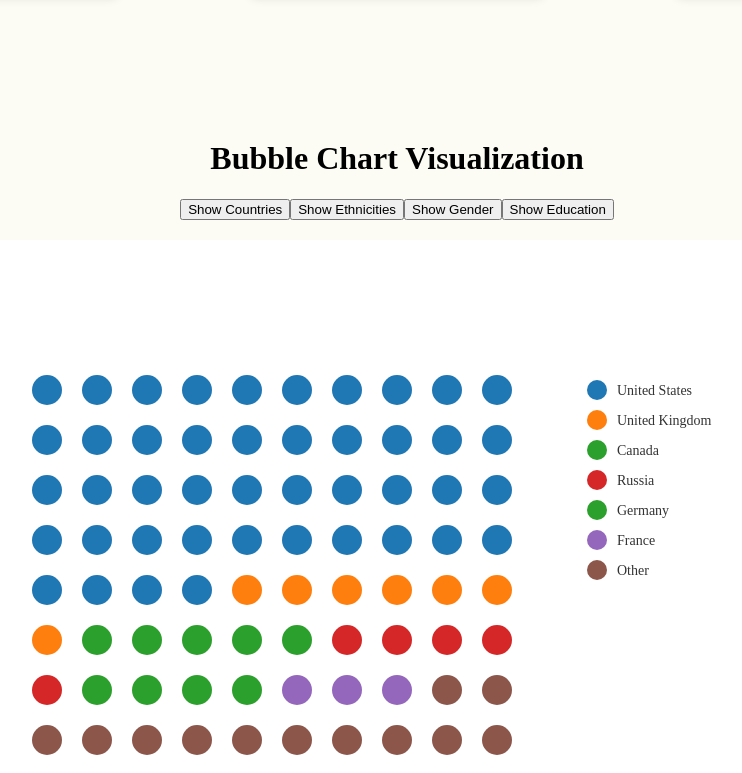
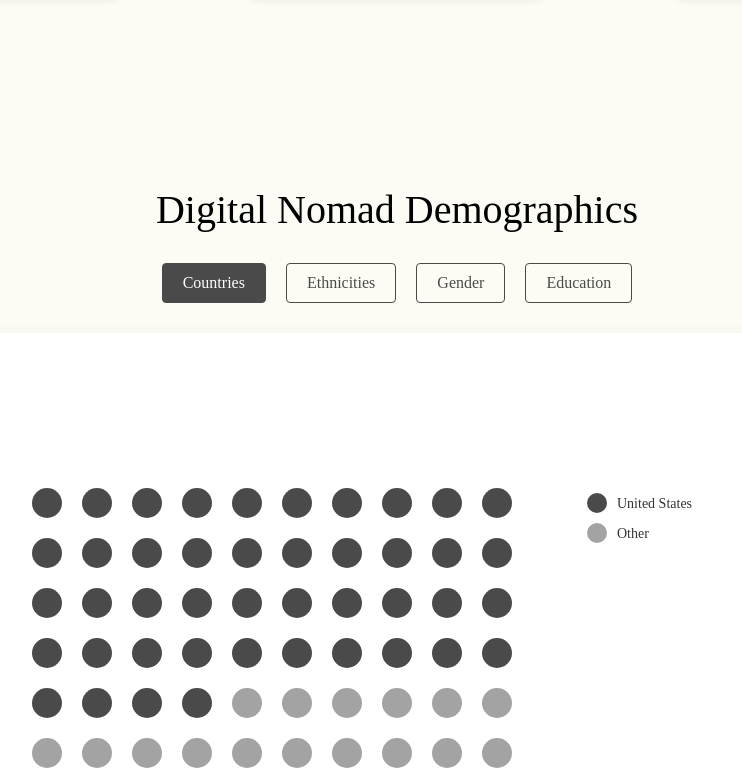
Before and after one commit to nomad-faces/nomad-faces.github.io, a React (Create React App) app: page / in a window 1280 px wide. Shown: the part 4911-5684 px from the top of the page, without its empty margins (243-985 px from the left). Built offline with nearby package versions, Linux system fonts and the light colour scheme; a web font is replaced by a local one.

Commit message:
update charts; create age chart

```diff
--- a/src/App.css
+++ b/src/App.css
@@ -27,3 +27,55 @@
 .App-link {
   color: #61dafb;
 }
+
+/* Bubble Chart Styles */
+.bubble-chart-section {
+  font-family: "adobe-caslon-pro", serif;
+  padding: 40px 0;
+  background-color: #fcfcf5;
+}
+
+.bubble-chart-title {
+  font-size: 40px;
+  margin-bottom: 30px;
+  font-weight: normal;
+}
+
+.bubble-chart-buttons {
+  display: flex;
+  justify-content: center;
+  gap: 20px;
+  margin-bottom: 30px;
+}
+
+.chart-button {
+  padding: 10px 20px;
+  font-size: 16px;
+  font-family: "adobe-caslon-pro", serif;
+  border: 1px solid #4a4a4a;
+  border-radius: 4px;
+  background: transparent;
+  color: #4a4a4a;
+  cursor: pointer;
+  transition: all 0.2s ease;
+}
+
+.chart-button:hover {
+  background: rgba(74, 74, 74, 0.1);
+}
+
+.chart-button.active {
+  background: #4a4a4a;
+  color: white;
+}
+
+.bubble-chart-container {
+  background-color: white;
+  border-radius: 10px;
+  box-shadow: 0px 4px 20px rgba(0, 0, 0, 0.05);
+  margin: 20px auto;
+  width: 90%;
+  max-width: 900px;
+  padding: 20px;
+  font-family: "adobe-caslon-pro", serif;
+}
--- a/src/App.js
+++ b/src/App.js
@@ -1,12 +1,11 @@
 import Scrollytelling from "./scrollytelling.js";
 import Cards from "./cards.js";
-import './App.css';
-import Story from './Story.js';
+import "./App.css";
+import Story from "./Story.js";
 import BubbleChart from "./charts/BubbleChart.jsx";
 import TopDestinations from "./charts/TopDestinations.jsx";
+import Age from "./charts/Age.jsx";
 import React, { useState } from "react";
-
-
 
 function App() {
   const [dataType, setDataType] = useState("countries");
@@ -14,32 +13,58 @@ function App() {
     <div className="App">
       <Scrollytelling />
       <Cards />
-      <h1>Bubble Chart Visualization</h1>
-      <button onClick={() => setDataType("countries")}>Show Countries</button>
-      <button onClick={() => setDataType("ethnicities")}>Show Ethnicities</button>
-      <button onClick={() => setDataType("gender")}>Show Gender</button>
-      <button onClick={() => setDataType("education")}>Show Education</button>
+      <div className="bubble-chart-section">
+        <h1 className="bubble-chart-title">Digital Nomad Demographics</h1>
 
-      <div
-        style={{
-          backgroundColor: "white", // Set background color to white
-          borderRadius: "10px",       // Optional: Add rounded corners
-          boxShadow: "0px 4px 10px rgba(0, 0, 0, 0)", // Optional: Add a subtle shadow
-          margin: "20px auto",       // Center the container on the page with some margin
-          width: "80%",              // Optional: Set the container width (adjust as needed)
-          maxWidth: "900px",         // Optional: Set a max width
-        }}
-      >
-        <BubbleChart dataType={dataType} />
+        <div className="bubble-chart-buttons">
+          <button
+            onClick={() => setDataType("countries")}
+            className={`chart-button ${
+              dataType === "countries" ? "active" : ""
+            }`}
+          >
+            Countries
+          </button>
+          <button
+            onClick={() => setDataType("ethnicities")}
+            className={`chart-button ${
+              dataType === "ethnicities" ? "active" : ""
+            }`}
+          >
+            Ethnicities
+          </button>
+          <button
+            onClick={() => setDataType("gender")}
+            className={`chart-button ${dataType === "gender" ? "active" : ""}`}
+          >
+            Gender
+          </button>
+          <button
+            onClick={() => setDataType("education")}
+            className={`chart-button ${
+              dataType === "education" ? "active" : ""
+            }`}
+          >
+            Education
+          </button>
+        </div>
+
+        <div className="bubble-chart-container">
+          <BubbleChart dataType={dataType} />
+        </div>
       </div>
+      <h1 className="bubble-chart-title">Digital Nomad Age Distribution</h1>
+      <div>
+        <Age />
+      </div>
+
       <Story />
       <div>
-      <h1>Top Cities for Digital Nomads</h1>
-      <TopDestinations />
+        <h1>Top Cities for Digital Nomads</h1>
+        <TopDestinations />
+      </div>
     </div>
-
-    </div>
-  )
+  );
 }
 
 export default App;
--- /dev/null
+++ b/src/charts/Age.jsx
@@ -0,0 +1,228 @@
+import React, { useEffect, useRef } from "react";
+import * as d3 from "d3";
+
+const Age = () => {
+  const svgRef = useRef();
+
+  const rawData = [
+    { age: 20, percentage: 0.2 },
+    { age: 22, percentage: 0.3 },
+    { age: 23, percentage: 0.3 },
+    { age: 24, percentage: 1.0 },
+    { age: 25, percentage: 1.0 },
+    { age: 26, percentage: 1.0 },
+    { age: 27, percentage: 2.0 },
+    { age: 28, percentage: 2.0 },
+    { age: 29, percentage: 2.0 },
+    { age: 30, percentage: 3.0 },
+    { age: 31, percentage: 5.0 },
+    { age: 32, percentage: 7.0 },
+    { age: 33, percentage: 7.0 },
+    { age: 34, percentage: 6.0 },
+    { age: 35, percentage: 6.0 },
+    { age: 36, percentage: 8.0 },
+    { age: 37, percentage: 6.0 },
+    { age: 38, percentage: 6.0 },
+    { age: 39, percentage: 5.0 },
+    { age: 40, percentage: 5.0 },
+    { age: 41, percentage: 4.0 },
+    { age: 42, percentage: 3.0 },
+    { age: 43, percentage: 3.0 },
+    { age: 44, percentage: 2.0 },
+    { age: 45, percentage: 2.0 },
+  ];
+
+  // Create interpolated data points for smoother curve
+  const interpolateData = () => {
+    const result = [];
+    for (let i = 0; i < rawData.length - 1; i++) {
+      const current = rawData[i];
+      const next = rawData[i + 1];
+      result.push(current);
+
+      // Only interpolate if there's a gap in ages
+      if (next.age - current.age > 1) {
+        const steps = next.age - current.age;
+        for (let j = 1; j < steps; j++) {
+          const t = j / steps;
+          result.push({
+            age: current.age + j,
+            percentage: current.percentage * (1 - t) + next.percentage * t,
+          });
+        }
+      }
+    }
+    result.push(rawData[rawData.length - 1]);
+    return result;
+  };
+
+  const ageData = interpolateData();
+
+  useEffect(() => {
+    if (!svgRef.current) return;
+
+    // Set up dimensions
+    const width = 800;
+    const height = 400;
+    const margin = { top: 40, right: 40, bottom: 60, left: 60 };
+    const innerWidth = width - margin.left - margin.right;
+    const innerHeight = height - margin.top - margin.bottom;
+
+    // Create SVG
+    const svg = d3
+      .select(svgRef.current)
+      .attr("width", width)
+      .attr("height", height);
+
+    // Clear any existing elements
+    svg.selectAll("*").remove();
+
+    // Create scales
+    const xScale = d3.scaleLinear().domain([20, 45]).range([0, innerWidth]);
+
+    const yScale = d3
+      .scaleLinear()
+      .domain([0, d3.max(ageData, (d) => d.percentage)])
+      .range([innerHeight, 0]);
+
+    // Create tooltip
+    const tooltip = d3
+      .select("body")
+      .append("div")
+      .attr("class", "tooltip")
+      .style("position", "absolute")
+      .style("visibility", "hidden")
+      .style("background-color", "white")
+      .style("border", "1px solid #ddd")
+      .style("border-radius", "4px")
+      .style("padding", "10px")
+      .style("font-family", '"adobe-caslon-pro", serif')
+      .style("font-size", "14px");
+
+    // Create the main group element
+    const g = svg
+      .append("g")
+      .attr("transform", `translate(${margin.left},${margin.top})`);
+
+    // Create the area generator with monotone interpolation
+    const area = d3
+      .area()
+      .x((d) => xScale(d.age))
+      .y0(innerHeight)
+      .y1((d) => yScale(d.percentage))
+      .curve(d3.curveMonotoneX);
+
+    // Create the line generator with monotone interpolation
+    const line = d3
+      .line()
+      .x((d) => xScale(d.age))
+      .y((d) => yScale(d.percentage))
+      .curve(d3.curveMonotoneX);
+
+    // Add the area path
+    g.append("path")
+      .datum(ageData)
+      .attr("fill", "#4a4a4a")
+      .attr("fill-opacity", 0.2)
+      .attr("d", area);
+
+    // Add the line path
+    g.append("path")
+      .datum(ageData)
+      .attr("fill", "none")
+      .attr("stroke", "#4a4a4a")
+      .attr("stroke-width", 2)
+      .attr("d", line);
+
+    // Add interactive overlay points for the original data points
+    g.selectAll("circle")
+      .data(rawData)
+      .enter()
+      .append("circle")
+      .attr("cx", (d) => xScale(d.age))
+      .attr("cy", (d) => yScale(d.percentage))
+      .attr("r", 4)
+      .attr("fill", "#4a4a4a")
+      .attr("opacity", 0)
+      .on("mouseover", function (event, d) {
+        d3.select(this).attr("opacity", 1);
+        tooltip
+          .style("visibility", "visible")
+          .html(`Age: ${d.age}<br>Percentage: ${d.percentage}%`)
+          .style("top", event.pageY - 10 + "px")
+          .style("left", event.pageX + 10 + "px");
+      })
+      .on("mousemove", function (event) {
+        tooltip
+          .style("top", event.pageY - 10 + "px")
+          .style("left", event.pageX + 10 + "px");
+      })
+      .on("mouseout", function () {
+        d3.select(this).attr("opacity", 0);
+        tooltip.style("visibility", "hidden");
+      });
+
+    // Add the x-axis
+    g.append("g")
+      .attr("transform", `translate(0,${innerHeight})`)
+      .call(
+        d3
+          .axisBottom(xScale)
+          .tickFormat((d) => `${d}`)
+          .ticks(10)
+      )
+      .style("font-family", '"adobe-caslon-pro", serif')
+      .style("font-size", "14px");
+
+    // Add the y-axis
+    g.append("g")
+      .call(
+        d3
+          .axisLeft(yScale)
+          .tickFormat((d) => `${d}%`)
+          .ticks(5)
+      )
+      .style("font-family", '"adobe-caslon-pro", serif')
+      .style("font-size", "14px");
+
+    // Add x-axis label
+    g.append("text")
+      .attr("text-anchor", "middle")
+      .attr("x", innerWidth / 2)
+      .attr("y", innerHeight + margin.bottom - 10)
+      .style("font-family", '"adobe-caslon-pro", serif')
+      .style("font-size", "16px")
+      .text("Age");
+
+    // Add y-axis label
+    g.append("text")
+      .attr("text-anchor", "middle")
+      .attr("transform", "rotate(-90)")
+      .attr("y", -margin.left + 20)
+      .attr("x", -innerHeight / 2)
+      .style("font-family", '"adobe-caslon-pro", serif')
+      .style("font-size", "16px")
+      .text("Percentage of Digital Nomads");
+
+    return () => {
+      tooltip.remove(); // Cleanup tooltip when component unmounts
+    };
+  }, []);
+
+  return (
+    <div
+      style={{
+        backgroundColor: "white",
+        borderRadius: "10px",
+        boxShadow: "0px 4px 20px rgba(0, 0, 0, 0.05)",
+        padding: "20px",
+        margin: "20px auto",
+        maxWidth: "900px",
+      }}
+    >
+      <svg ref={svgRef}></svg>
+    </div>
+  );
+};
+
+export default Age;
--- a/src/charts/BubbleChart.jsx
+++ b/src/charts/BubbleChart.jsx
@@ -11,36 +11,71 @@ const BubbleChart = ({ dataType }) => {
   const radius = 15;
 
   const countryData = [
-    { name: "United States", Value: 44, color: "#1f77b4" },
-    { name: "United Kingdom", Value: 7, color: "#ff7f0e" },
-    { name: "Canada", Value: 5, color: "#2ca02c" },
-    { name: "Russia", Value: 5, color: "#d62728" },
-    { name: "Germany", Value: 4, color: "#2ca02c" },
-    { name: "France", Value: 3, color: "#9467bd" },
-    { name: "Other", Value: 32, color: "#8c564b" },
+    {
+      name: "United States",
+      Value: 44,
+      color: "#4a4a4a",
+      group: "United States",
+    },
+    { name: "United Kingdom", Value: 7, color: "#a3a3a3", group: "Other" },
+    { name: "Canada", Value: 5, color: "#a3a3a3", group: "Other" },
+    { name: "Russia", Value: 5, color: "#a3a3a3", group: "Other" },
+    { name: "Germany", Value: 4, color: "#a3a3a3", group: "Other" },
+    { name: "France", Value: 3, color: "#a3a3a3", group: "Other" },
+    { name: "Other", Value: 32, color: "#a3a3a3", group: "Other" },
   ];
 
   const ethnicityData = [
-    { name: "White", Value: 59, color: "#1f77b4" },
-    { name: "Asian", Value: 13, color: "#ff7f0e" },
-    { name: "Latin", Value: 12, color: "#2ca02c" },
-    { name: "Black", Value: 7, color: "#d62728" },
-    { name: "Indian", Value: 5, color: "#9467bd" },
-    { name: "Middle Eastern", Value: 3, color: "#8c564b" },
-    { name: "Pacific", Value: 1, color: "#e377c2" },
+    { name: "White", Value: 59, color: "#4a4a4a", group: "White" },
+    { name: "Asian", Value: 13, color: "#a3a3a3", group: "Other" },
+    { name: "Latin", Value: 12, color: "#a3a3a3", group: "Other" },
+    { name: "Black", Value: 7, color: "#a3a3a3", group: "Other" },
+    { name: "Indian", Value: 5, color: "#a3a3a3", group: "Other" },
+    { name: "Middle Eastern", Value: 3, color: "#a3a3a3", group: "Other" },
+    { name: "Pacific", Value: 1, color: "#a3a3a3", group: "Other" },
   ];
 
   const genderData = [
-    { name: "Men", Value: 83, color: "#1f77b4" },
-    { name: "Women", Value: 17, color: "#ff7f0e" },
+    { name: "Men", Value: 83, color: "#4a4a4a", group: "Men" },
+    { name: "Women", Value: 17, color: "#a3a3a3", group: "Other" },
   ];
 
   const educationData = [
-    { name: "High School", Value: 10, color: "#1f77b4" },
-    { name: "Bachelor's", Value: 53, color: "#ff7f0e" },
-    { name: "Master's", Value: 34, color: "#2ca02c" },
-    { name: "PhD", Value: 3, color: "#d62728" },
+    {
+      name: "Bachelor's",
+      Value: 53,
+      color: "#4a4a4a",
+      group: "College and Above",
+    },
+    {
+      name: "Master's",
+      Value: 34,
+      color: "#4a4a4a",
+      group: "College and Above",
+    },
+    { name: "PhD", Value: 3, color: "#4a4a4a", group: "College and Above" },
+    ,
+    { name: "High School", Value: 10, color: "#a3a3a3", group: "High School" },
   ];
+
+  const getTooltipContent = (d) => {
+    let groupData;
+    let rawData;
+
+    if (dataType === "countries") {
+      rawData = countryData;
+    } else if (dataType === "ethnicities") {
+      rawData = ethnicityData;
+    } else if (dataType === "gender") {
+      rawData = genderData;
+    } else if (dataType === "education") {
+      rawData = educationData;
+    }
+
+    groupData = rawData.filter((item) => item.color === d.color);
+
+    return groupData.map((item) => `${item.name}: ${item.Value}%`).join("\n");
+  };
 
   useEffect(() => {
     let rawData;
@@ -65,6 +100,7 @@ const BubbleChart = ({ dataType }) => {
           value: d.Value,
           name: d.name,
           color: d.color,
+          group: d.group,
           x: col * cellSize + 50,
           y: row * cellSize + 50,
         });
@@ -80,6 +116,21 @@ const BubbleChart = ({ dataType }) => {
 
     const svg = d3.select("#bubble-chart");
     svg.selectAll("*").remove(); // Clear previous drawings
+
+    // Create tooltip div
+    const tooltip = d3
+      .select("body")
+      .append("div")
+      .attr("class", "tooltip")
+      .style("position", "absolute")
+      .style("visibility", "hidden")
+      .style("background-color", "white")
+      .style("border", "1px solid #ddd")
+      .style("border-radius", "4px")
+      .style("padding", "10px")
+      .style("font-size", "12px")
+      .style("white-space", "pre-line");
+
     const circles = svg.selectAll("circle").data(data, (d) => d.x + "-" + d.y);
 
     // EXIT: Fade out old bubbles
@@ -99,8 +150,8 @@ const BubbleChart = ({ dataType }) => {
       .attr("cy", (d) => d.y)
       .attr("fill", (d) => d.color);
 
-    // ENTER: Fade in new bubbles
-    circles
+    // ENTER: Fade in new bubbles with tooltip behavior
+    const newCircles = circles
       .enter()
       .append("circle")
       .attr("r", 0)
@@ -108,35 +159,52 @@ const BubbleChart = ({ dataType }) => {
       .attr("cx", (d) => d.x)
       .attr("cy", (d) => d.y)
       .style("opacity", 0)
+      .on("mouseover", function (event, d) {
+        tooltip.style("visibility", "visible").html(getTooltipContent(d));
+      })
+      .on("mousemove", function (event) {
+        tooltip
+          .style("top", event.pageY - 10 + "px")
+          .style("left", event.pageX + 10 + "px");
+      })
+      .on("mouseout", function () {
+        tooltip.style("visibility", "hidden");
+      });
+
+    newCircles
       .transition()
       .duration(1000)
       .attr("r", radius)
       .style("opacity", 1);
 
-    // Draw Bubbles
-    svg
-      .selectAll("circle")
-      .data(data)
-      .enter()
-      .append("circle")
-      .attr("r", radius)
-      .attr("fill", (d) => d.color)
-      .attr("cx", (d) => d.x)
-      .attr("cy", (d) => d.y);
-
     // Draw Legend
-    const legendData =
-      dataType === "countries"
-        ? countryData
-        : dataType === "ethnicities"
-        ? ethnicityData
-        : dataType === "gender"
-        ? genderData
-        : educationData;
+    const legendData = (() => {
+      if (dataType === "countries") {
+        return [
+          { name: "United States", color: "#4a4a4a" },
+          { name: "Other", color: "#a3a3a3" },
+        ];
+      } else if (dataType === "ethnicities") {
+        return [
+          { name: "White", color: "#4a4a4a" },
+          { name: "Other", color: "#a3a3a3" },
+        ];
+      } else if (dataType === "gender") {
+        return [
+          { name: "Men", color: "#4a4a4a" },
+          { name: "Other", color: "#a3a3a3" },
+        ];
+      } else {
+        return [
+          { name: "College and Above", color: "#4a4a4a" },
+          { name: "High School", color: "#a3a3a3" },
+        ];
+      }
+    })();
 
     const legend = svg
       .append("g")
-      .attr("transform", `translate(${width - 200}, 50)`); // Position on the right side
+      .attr("transform", `translate(${width - 200}, 50)`);
 
     legend
       .selectAll("circle")
--- a/src/charts/TopDestinations.jsx
+++ b/src/charts/TopDestinations.jsx
@@ -49,7 +49,7 @@ const NomadMap = () => {
       .attr("fill", (d) =>
         mostVisitedCountries.includes(d.properties.name) ? "#6BBF8B" : "#FFFFFF"
       )
-      .attr("stroke", "#EFEEDC")
+      .attr("stroke", "#4a4a4a")
       .attr("stroke-width", 1.5)
       .on("click", function (event, d) {
         if (mostVisitedCountries.includes(d.properties.name)) {
```
